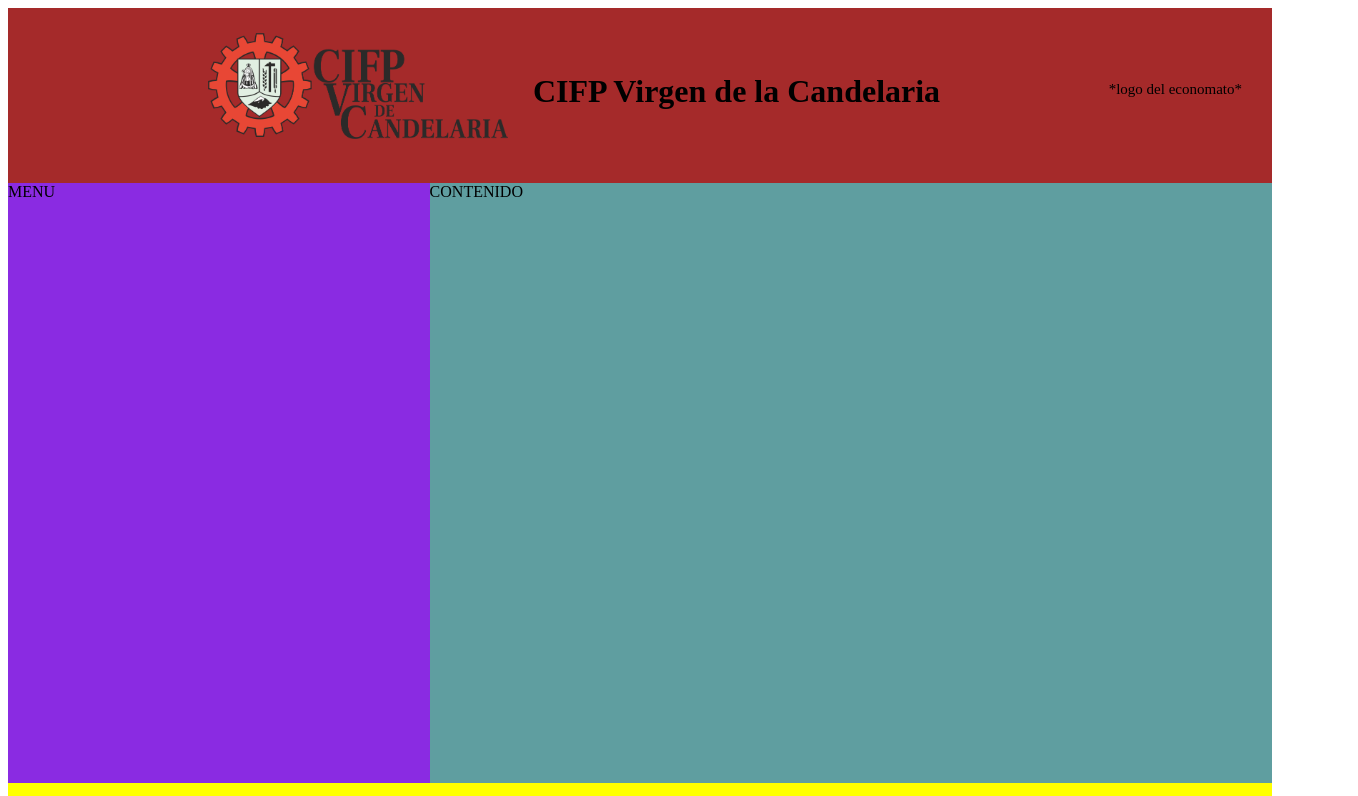
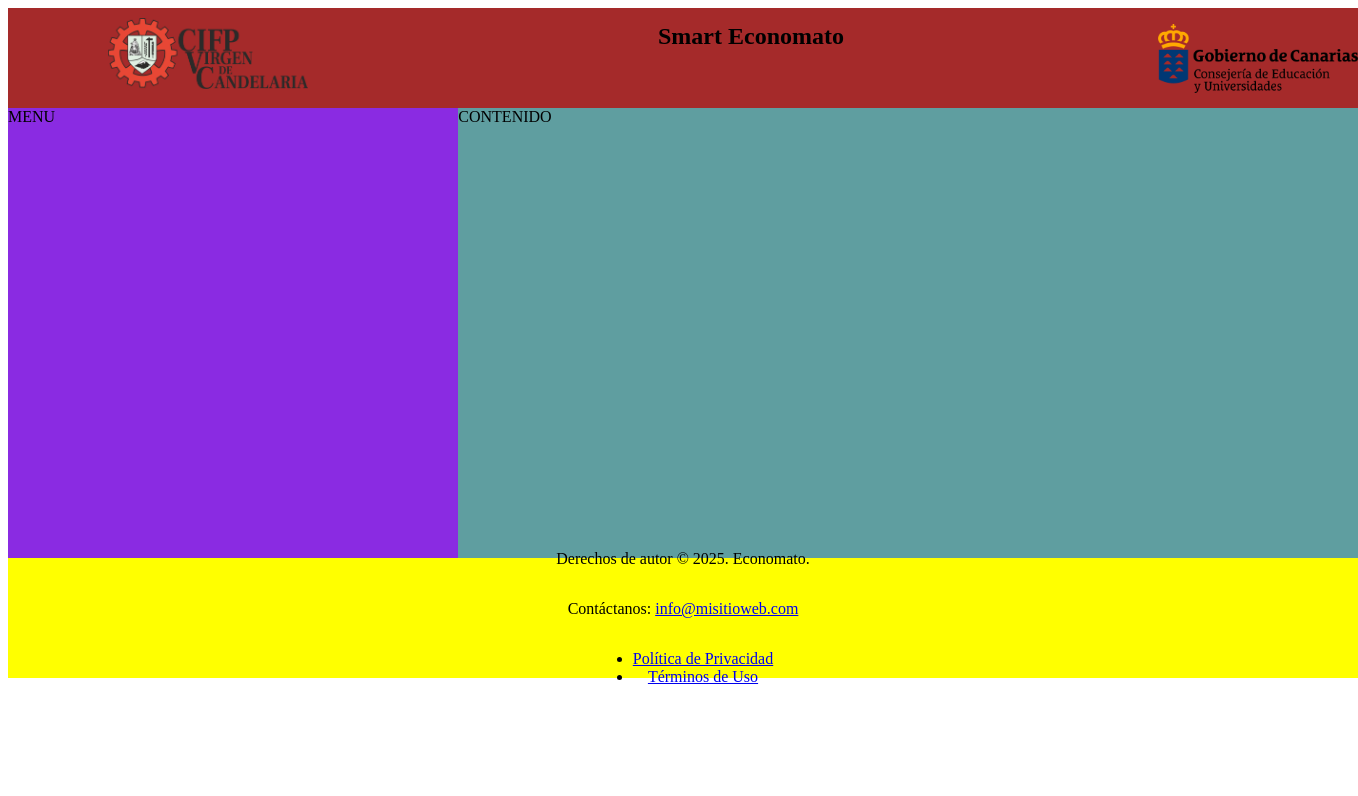
Before and after one commit to Ben0927N/benja, a plain HTML site: page DEW/Diseño/economato.html in a window 1280 px wide. Shown: the top 796 px of the page, 1358 px wide, since content can reach past the window. Drawn offline with Linux system fonts and the light colour scheme.

Commit message:
Empezando economato

```diff
--- a/DEW/Diseño/diseño.css
+++ b/DEW/Diseño/diseño.css
@@ -1,6 +1,5 @@
 body {
     font-family:'Times New Roman', Times, serif;
-
 }
 
 .container {
@@ -10,34 +9,42 @@ body {
     grid-template-areas: "head head head"
                          "menu content content"
                          "footer footer footer";
-    grid-template-rows: 175px 600px 200px;
+    grid-template-rows: 100px 450px 120px;
 }
 
 .container header {grid-area: head; background-color: brown;}
 .container .menu {grid-area: menu; background-color: blueviolet;}
 .container .content {grid-area: content; background-color: cadetblue;}
-.container footer {grid-area: footer; background-color: yellow;}
 
-.container header p{
-  display: flex;
-  justify-content: flex-end;
-  font-size: 15px;
-  color: black;
-  margin-top: -50px;
-  margin-right: 30px;
-}
-
-.container header h1{
+.container header h2{
+    color: black;
     display: flex;
-    margin-left: 525px;
+    margin-left: 650px;
     margin-top: -70px;
 }
 
-.container header img{
-    size: 100px;
-    width: 300px;
-    margin-left: 200px;
-    margin-top: 25px;
+.container header img.CIF{
+    size: 50px;
+    width: 200px;
+    margin-left: 100px;
+    margin-top: 10px;
+}
+
+.container header img.Gobierno{
+    size: 50px;
+    width: 200px;
+    margin-left: 1150px;
+    margin-top: -45px;
+}
+
+.container footer {
+    grid-area: footer;
+    display: flex;
+    background-color: yellow;
+    flex-direction: column;
+    justify-content: center;
+    align-items: center;
+    text-align: center;
 }
 
 @media(max-width: 760px){
--- a/DEW/Diseño/economato.html
+++ b/DEW/Diseño/economato.html
@@ -9,9 +9,9 @@
 <body>
     <div class = "container">
         <header>
-            <img src="candelaria.png" alt="Logo CIF"><br>
-            <h1>CIFP Virgen de la Candelaria</h1>
-            <p>*logo del economato*</p>
+            <img src="candelaria.png" class="CIF"><br>
+            <h2>Smart Economato</h2>
+            <img src="GobiernoCanarias.png" class="Gobierno"><br>
         </header>
         <div class="menu">MENU</div>
         <div class="content">CONTENIDO</div>
--- a/DEW/Diseño/estilo.css
+++ b/DEW/Diseño/estilo.css
@@ -8,10 +8,8 @@ body{
 .container{
     background-color: transparent;
     display: grid;
-    /*justify-content: center;  centra los items del container en el eje central*/
-    /*gap: 10px; Separacion entre items*/
-    min-height: 300px; /*Largo del contenedor*/
-    grid-template-rows: auto auto; /*Cantidad de filas y su tamaño*/
+    min-height: 300px;
+    grid-template-rows: auto auto;
     grid-template-areas: "header header header"
                          "login login login"
                          "footer footer footer";
@@ -20,7 +18,7 @@ body{
 .container header{
     grid-area: header;
     background-color: rgb(199, 64, 64);
-    height: 100px; /*Largo del item*/
+    height: 100px;
     border-radius: 10px;
     border: 3px solid black;
 }
@@ -49,12 +47,10 @@ body{
 .container .login {
     grid-area: login;
     background-color:rgb(199, 64, 64);
-    height: 500px; /*Largo del item*/
-    width: 600px; /*Ancho del item*/
-    /*margin-top: 400px; Esto es la diferencia con el espacio exterior*/
-    /*margin: 85px 0px 0px 625px; Arriba / Derecha / Abajo / Izquierda */
-    margin-left: 450px; /*Mueve a la derecha*/
-    margin-top: 20px; /*Mueve hacia abajo*/
+    height: 500px;
+    width: 600px;
+    margin-left: 450px;
+    margin-top: 20px;
     border-radius: 100px;
     border: 3px solid black;
 }
@@ -103,32 +99,65 @@ button:hover{
 .container footer{ grid-area:footer; color: black;}
 
 @media (max-width: 375px) {
-    .container {
-        display: grid;
-        grid-template-areas:
-            "header header header"
-            "login login login";
-        grid-template-rows: auto auto;
+    body {
+        font-size: 14px;
+        background-color: white;
     }
 
-    .container header{
-     grid-area: header;
-     width: 50px;
+    .container {
+        display: flex;
+        flex-direction: column;
+        align-items: center;
+        padding: 10px;
     }
 
-    .container header img.CIF {
-     margin-left: 10px;
-     width: 150px;
+    .container header {
+        width: 100%;
+        height: auto;
+        text-align: center;
+        padding: 10px;
     }
 
-    .container header img.Gobierno {
-     margin-left: 470px;
-     width: 150px;
+    .container header h2 {
+        margin: 10px 0 0 0;
+        font-size: 20px;
+        justify-content: center;
     }
 
-    .container header h2{
-     margin-right: 50px;
-     width: 30px;
+    .container header img.CIF,
+    .container header img.Gobierno {
+        width: 100px;
+        margin: 5px auto;
+        display: block;
+    }
+
+    .container .login {
+        width: 100%;
+        height: auto;
+        margin: 20px 0;
+        padding: 20px;
+        border-radius: 30px;
+    }
+
+    label {
+        font-size: 18px;
+        margin-left: 20px;
+    }
+
+    input {
+        width: 80%;
+        margin-left: 20px;
+    }
+
+    button {
+        width: 80%;
+        margin-left: 30px;
+    }
+
+    footer {
+        text-align: center;
+        font-size: 12px;
+        margin-top: 20px;
     }
 }
 
```
